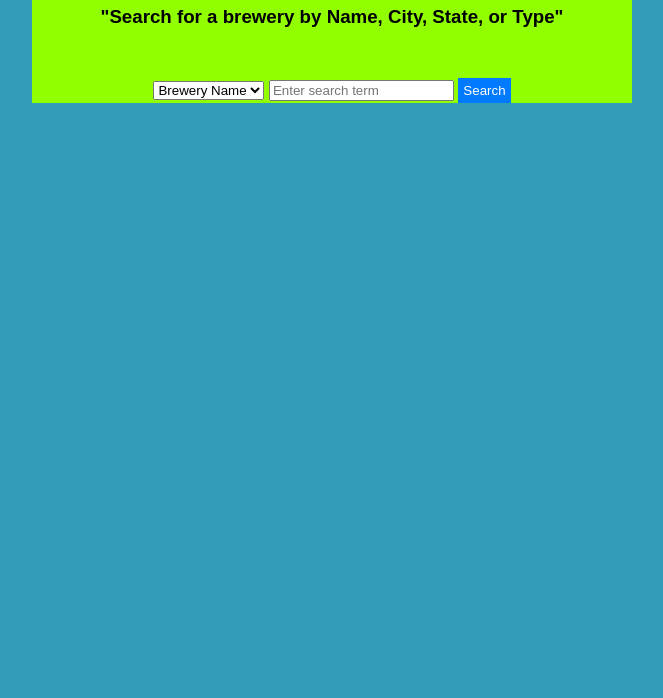
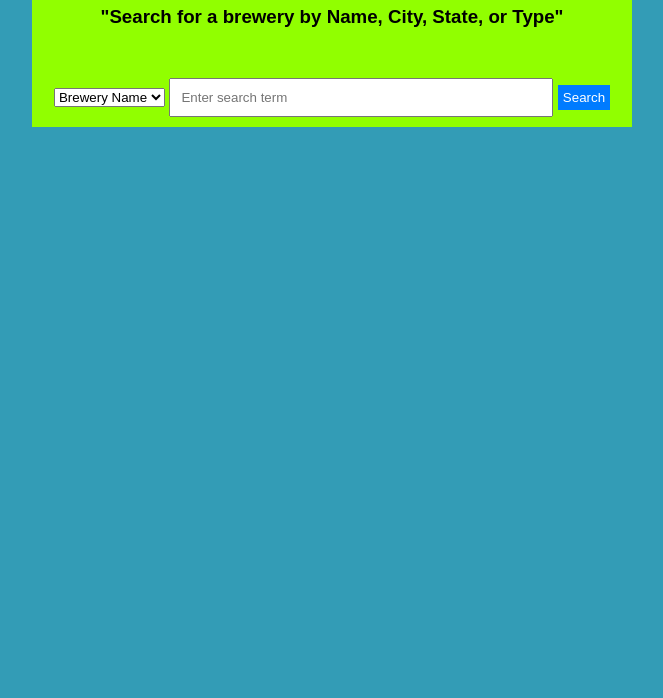
Before and after one commit to rfsmart-mbrookins/Brewery, a plain HTML site: page index.html in a window 1280 px wide. Shown: the part 102-800 px from the top of the page, without its empty margins (308-971 px from the left). Drawn offline with Linux system fonts and the light colour scheme.

Commit message:
css needs work

```diff
--- a/style.css
+++ b/style.css
@@ -12,7 +12,7 @@ body {
     background-color: #91ff00;
 }
 
-input[type="text" || id="searchCriteria"] {
+input[type="text"] {
     width: 60%;
     padding: 10px;
     margin-bottom: 10px;
```
